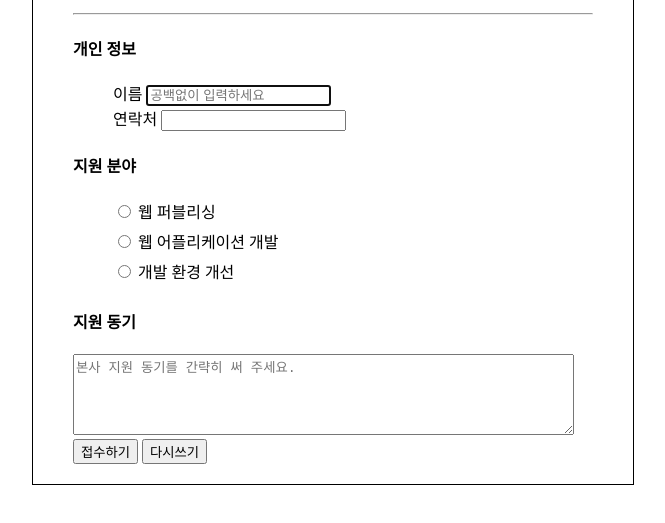
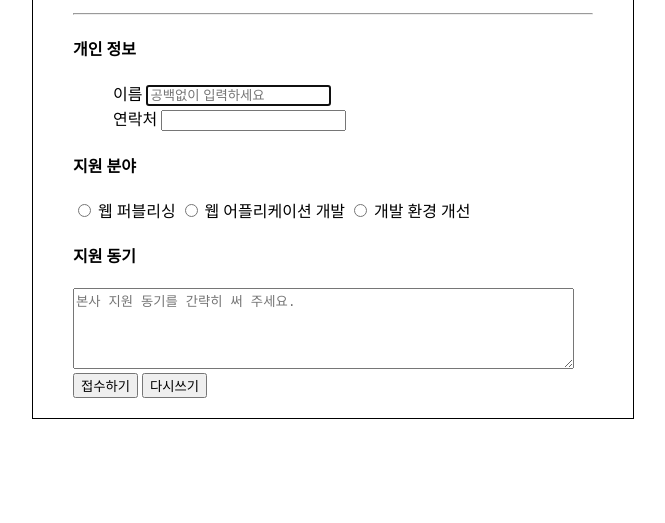
Before and after one commit to jungwon5780/onop, a plain HTML site: page index.html in a window 1280 px wide. Shown: the part 145-668 px from the top of the page, without its empty margins (307-972 px from the left). Drawn offline with Linux system fonts and the light colour scheme.

Commit message:
radio name add

```diff
--- a/index.html
+++ b/index.html
@@ -31,11 +31,9 @@
 			  	</ul>
 
 				<h4>지원 분야</h4>
-					<ul>
-						<li><input type="radio"> 웹 퍼블리싱</li>
-						<li><input type="radio"> 웹 어플리케이션 개발</li>
-						<li><input type="radio"> 개발 환경 개선</li>
-					</ul>
+					<input type="radio" name="web"> 웹 퍼블리싱
+					<input type="radio" name="web"> 웹 어플리케이션 개발
+					<input type="radio" name="web"> 개발 환경 개선
 
 				<h4>지원 동기</h4>
 					<textarea id="motive" cols="60" rows="5" placeholder="본사 지원 동기를 간략히 써 주세요."></textarea>
```
